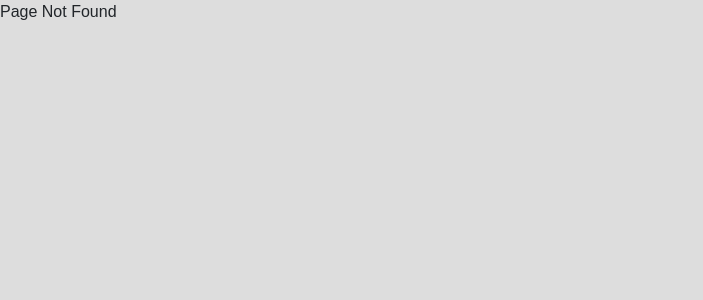
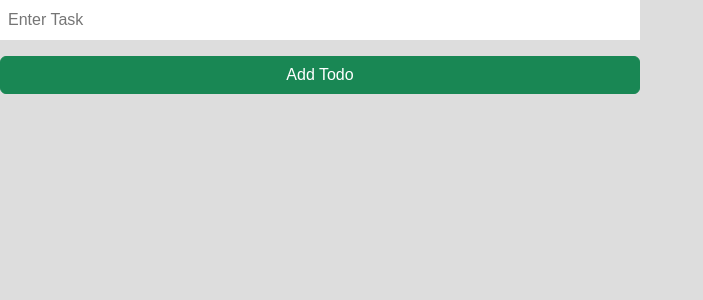
Before and after one commit to mern-trainer/Sherin-Batch, a React (Create React App) app: page /todo/edit/1 in a window 1280 px wide. Before the commit this address had no page. Shown: the top 300 px of the page, without its empty margins (0-703 px from the left). Built offline with nearby package versions, Linux system fonts and the light colour scheme; a web font is replaced by a local one.

Commit message:
todo edit

```diff
--- a/src/App.jsx
+++ b/src/App.jsx
@@ -12,6 +12,8 @@ import SamplePage from "./Pages/SamplePage"
 import SinglePage from "./Pages/SinglePage"
 import SingleProductView from "./Pages/singleProductView"
 import Formik from "./Components/Formik"
+import TodoPage from "./Pages/TodoPage"
+import EditTodo from "./Pages/EditTodo"
 
 const App = () => {
 
@@ -19,6 +21,12 @@ const App = () => {
         <Routes>
             <Route path="/">
                 <Route path="" Component={LandingPage} />
+                <Route path="todo">
+                    <Route path="" Component={TodoPage} />
+                    <Route path="edit">
+                        <Route path=":id?" Component={EditTodo}  />
+                    </Route>
+                </Route>
                 <Route path="formik" Component={Formik} />
                 <Route path="cards" Component={Cards} />
                 <Route path="states" Component={States}/>
@@ -34,7 +42,6 @@ const App = () => {
 
                 <Route path="sample" Component={SamplePage} />
                 <Route path="single">
-                    {/* <Route path="" Component={SinglePage} /> */}
                     <Route path=":id?" Component={SinglePage} />
                 </Route>
 
--- /dev/null
+++ b/src/Pages/EditTodo.jsx
@@ -0,0 +1,38 @@
+import { useState } from 'react'
+import { useTodo } from '../Providers/TodoProvider'
+import { useNavigate, useParams } from 'react-router-dom'
+
+const EditTodo = () => {
+
+    const { id } = useParams()
+    const { todoList, setTodoList } = useTodo()
+    const [todo, setTodo] = useState((todoList.find(item => item.id === id))?.title)
+
+    const navigate = useNavigate()
+
+    const handleChange = (event) => {
+        setTodo(event.target.value)
+    }
+
+    const handleSubmit = event => {
+        event.preventDefault()
+        const res = todoList.map(item => {
+            if (item.id === id) {
+                const dateTime = new Date().toLocaleString("en-IN")
+                return { ...item, title: todo, updatedAt: dateTime }
+            }
+            return item
+        })
+        setTodoList(res)
+        navigate("/todo")
+    }
+
+    return <div>
+        <form className="w-50" onSubmit={handleSubmit}>
+            <input type="text" onChange={handleChange} value={todo} placeholder="Enter Task" name="task" className="w-100 p-2 border-0" style={{ outline: 0 }} />
+            <button className="btn mt-3 btn-success w-100">Add Todo</button>
+        </form>
+    </div>
+}
+
+export default EditTodo
--- a/src/Pages/TodoPage.jsx
+++ b/src/Pages/TodoPage.jsx
@@ -5,19 +5,21 @@ import { v4 as uuidv4 } from "uuid"
 import Modal from "../Components/Modal"
 import { FaCircleXmark } from "react-icons/fa6"
 import EditTodo from "../Components/EditTodo"
-
-// property => props
+import { useNavigate } from "react-router-dom"
+import { useTodo } from "../Providers/TodoProvider"
 
 const TodoPage = () => {
 
     const [todo, setTodo] = useState("")
-    const [todoList, setTodoList] = useState([])
+    const { todoList, setTodoList } = useTodo()
     const [singleTodo, setSingleTodo] = useState(null)
     const [editTodo, setEditTodo] = useState(null)
 
     const handleChange = (event) => {
         setTodo(event.target.value)
     }
+
+    const navigate = useNavigate()
 
     const handleSubmit = (event) => {
         event.preventDefault()
@@ -69,7 +71,7 @@ const TodoPage = () => {
                                 <div className="d-flex gap-2 align-items-center">
                                     <FaTrash color="red" cursor={"pointer"} onClick={() => handleRemoveTodo(element.id)} />
                                     <FaEye color="gray" cursor={"pointer"} onClick={() => setSingleTodo(element)}/>
-                                    <FaEdit color="blue" cursor={"pointer"} onClick={() => setEditTodo(element)}/>
+                                    <FaEdit color="blue" cursor={"pointer"} onClick={() => /*setEditTodo(element)*/ navigate(`/todo/edit/${element.id}`)}/>
                                     {
                                         element.completed ?
                                             <FaCircleXmark color="red" cursor={"pointer"} onClick={() => handleUpdateStatus(element.id)} />
--- /dev/null
+++ b/src/Providers/TodoProvider.jsx
@@ -0,0 +1,12 @@
+import { createContext, useContext, useState } from "react";
+
+const todoContext = createContext()
+
+export const TodoProvider = ({ children }) => {
+    const [todoList, setTodoList] = useState([])
+    return <todoContext.Provider value={{ todoList, setTodoList }}>
+        {children}
+    </todoContext.Provider>
+}
+
+export const useTodo = () => useContext(todoContext)
--- a/src/index.js
+++ b/src/index.js
@@ -5,13 +5,16 @@ import "./index.css"
 import { MyProvider } from './Providers/MyProvider';
 import { CartProvider } from './Providers/CartProvider';
 import { AuthProvider } from './Providers/AuthProvider';
+import { TodoProvider } from './Providers/TodoProvider';
 
 const root = createRoot(document.getElementById("root"))
 
 root.render(<MyProvider>
     <CartProvider>
         <AuthProvider>
-            <App />
+            <TodoProvider>
+                <App />
+            </TodoProvider>
         </AuthProvider>
     </CartProvider>
 </MyProvider>)
```
